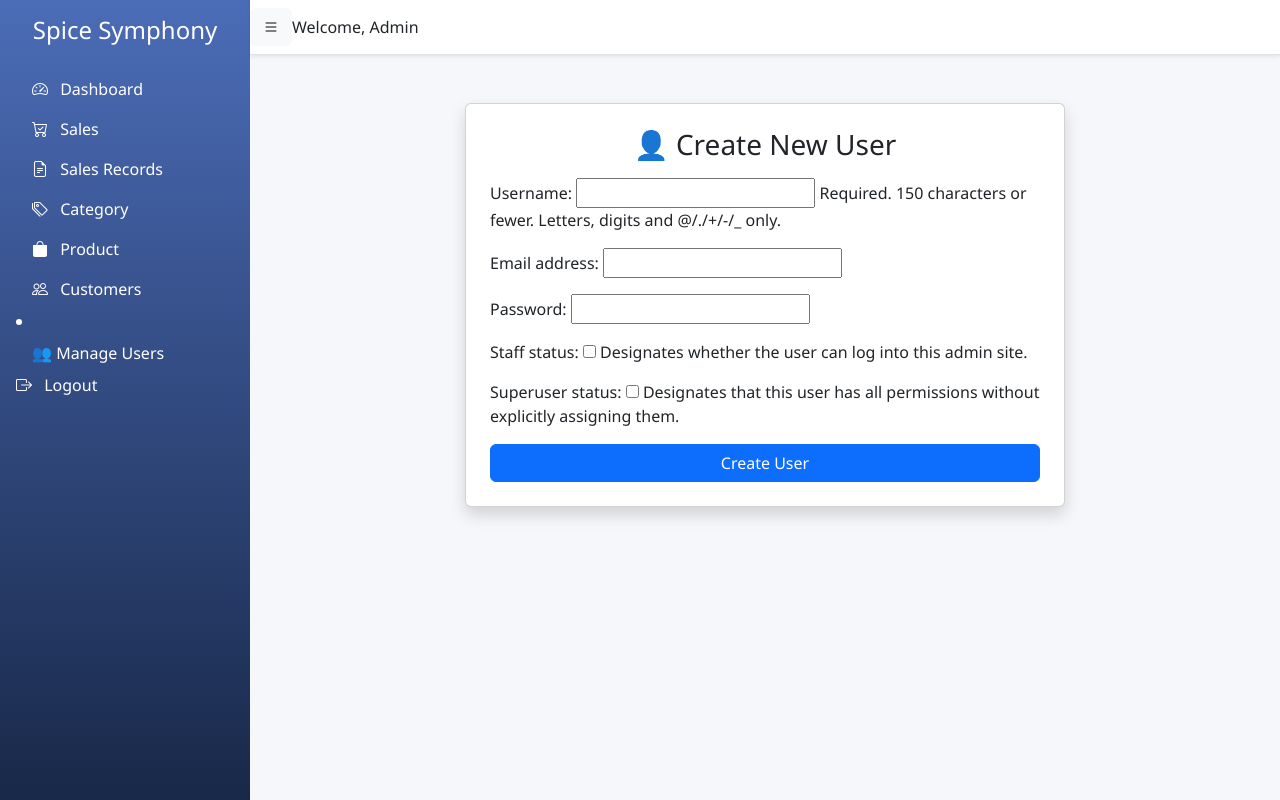
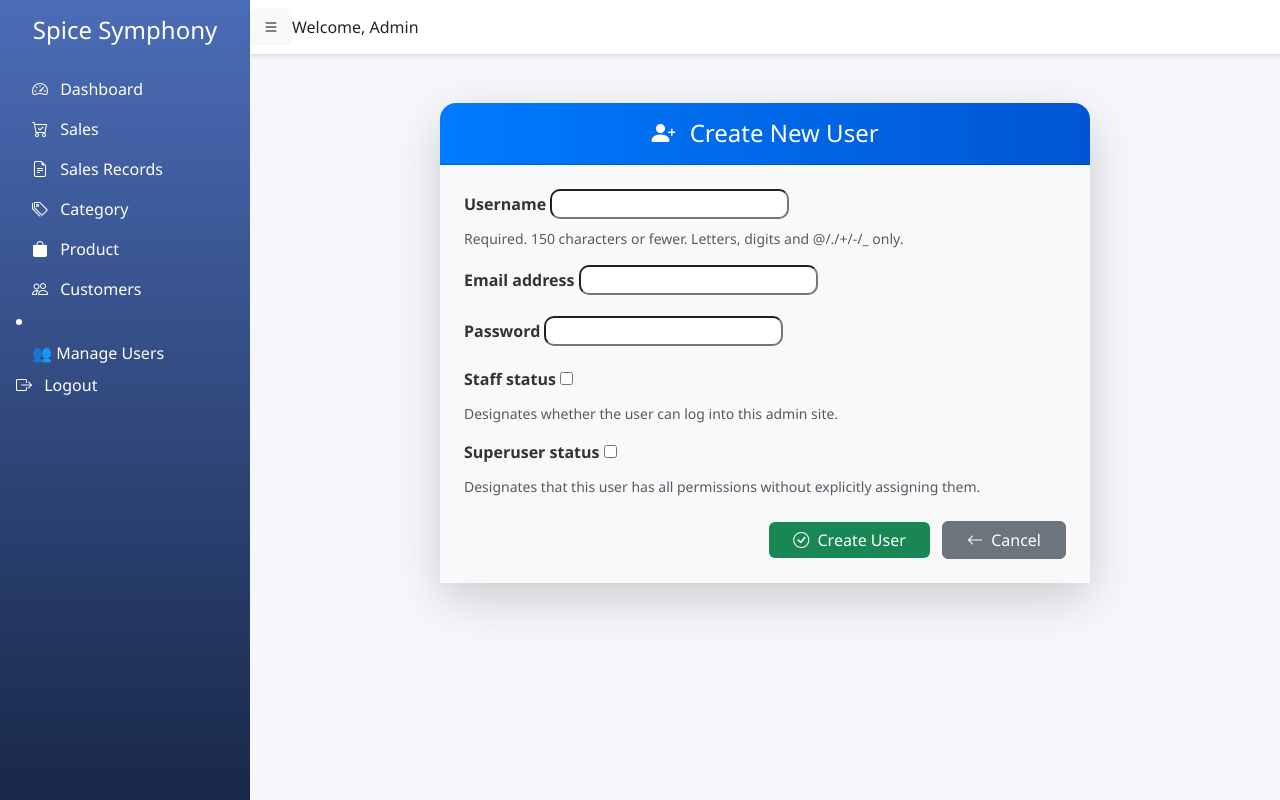
Before and after one commit to jahidshawon19/point-of-sale, a Django app: page /create-user/ in a window 1280 px wide. Run offline with Django 5.2, Linux system fonts and the light colour scheme; a user stored in the database is signed in.

Commit message:
user creation form updated

```diff
--- a/pos/templates/pos/base.html
+++ b/pos/templates/pos/base.html
@@ -42,8 +42,7 @@
             </a>
             {% if user.is_superuser %}
             <li class="nav-item">
-                <a class="list-group-item list-group-item-action bg-transparent text-white" href="{% url 'create_user' %}">
-                    👥 Manage Users
+                <a class="list-group-item list-group-item-action bg-transparent text-white" href="{% url 'create_user' %}">👥 Manage Users
                 </a>
             </li>
             {% endif %}
--- a/pos/templates/pos/create_user.html
+++ b/pos/templates/pos/create_user.html
@@ -1,15 +1,93 @@
 {% extends 'pos/base.html' %}
 {% load static %}
+{% block title %}Create New User{% endblock %}
 
 {% block content %}
 <div class="container mt-5">
-    <div class="card shadow p-4" style="max-width: 600px; margin: auto;">
-        <h3 class="text-center mb-3">👤 Create New User</h3>
-        <form method="post">
-            {% csrf_token %}
-            {{ form.as_p }}
-            <button type="submit" class="btn btn-primary w-100">Create User</button>
-        </form>
+    <div class="card shadow-lg border-0 rounded-4" style="max-width: 650px; margin: auto;">
+
+        <!-- Header -->
+        <div class="card-header bg-gradient-primary text-white text-center py-3 rounded-top-4">
+            <h4 class="mb-0">
+                <i class="bi bi-person-plus-fill me-2"></i>
+                Create New User
+            </h4>
+        </div>
+
+        <!-- Body -->
+        <div class="card-body bg-light p-4">
+            <form method="POST" class="needs-validation" novalidate>
+                {% csrf_token %}
+
+                <div class="row g-3">
+                    {% for field in form %}
+                    <div class="col-md-12">
+                        <label class="form-label fw-semibold">{{ field.label }}</label>
+                        {{ field }}
+                        {% if field.help_text %}
+                            <div class="form-text text-muted small">{{ field.help_text }}</div>
+                        {% endif %}
+                        {% for error in field.errors %}
+                            <div class="text-danger small">{{ error }}</div>
+                        {% endfor %}
+                    </div>
+                    {% endfor %}
+                </div>
+
+                <div class="text-end mt-4">
+                    <button type="submit" class="btn btn-success px-4">
+                        <i class="bi bi-check-circle me-1"></i> Create User
+                    </button>
+                    <a href="#" class="btn btn-secondary px-4 ms-2">
+                        <i class="bi bi-arrow-left me-1"></i> Cancel
+                    </a>
+                </div>
+            </form>
+        </div>
     </div>
 </div>
+
+<style>
+    .bg-gradient-primary {
+        background: linear-gradient(90deg, #007bff, #0056d2);
+    }
+    .form-label {
+        color: #333;
+    }
+    input, select {
+        border-radius: 10px !important;
+    }
+    .card {
+        transition: all 0.3s ease;
+    }
+    .card:hover {
+        transform: translateY(-4px);
+    }
+    .btn-success {
+        background-color: #198754;
+        border: none;
+        transition: 0.3s ease;
+    }
+    .btn-success:hover {
+        background-color: #157347;
+        transform: translateY(-2px);
+    }
+</style>
+
+<script>
+    // Bootstrap validation
+    (() => {
+        'use strict'
+        const forms = document.querySelectorAll('.needs-validation')
+        Array.from(forms).forEach(form => {
+            form.addEventListener('submit', event => {
+                if (!form.checkValidity()) {
+                    event.preventDefault()
+                    event.stopPropagation()
+                }
+                form.classList.add('was-validated')
+            }, false)
+        })
+    })()
+</script>
 {% endblock %}
--- a/pos/views.py
+++ b/pos/views.py
@@ -338,7 +338,7 @@ def create_user(request):
             user.set_password(form.cleaned_data['password'])
             user.save()
             messages.success(request, f'User {user.username} created successfully!')
-            return redirect('user_list')
+            return redirect('index')
     else:
         form = CreateUserForm()
 
```
Also changed, not shown: pos/static/js/sales.js (+32 -9 lines), pos/templates/pos/sales.html (+34 -18 lines), db.sqlite3.
